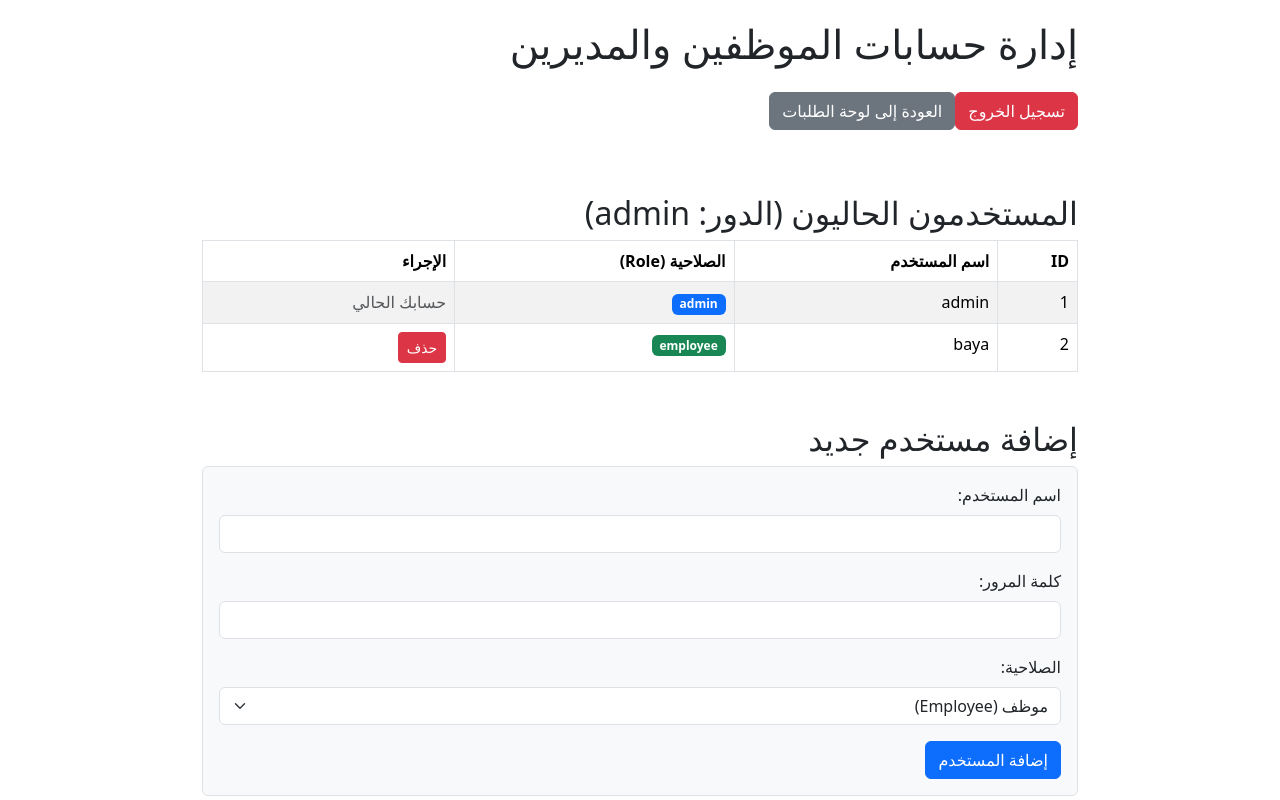
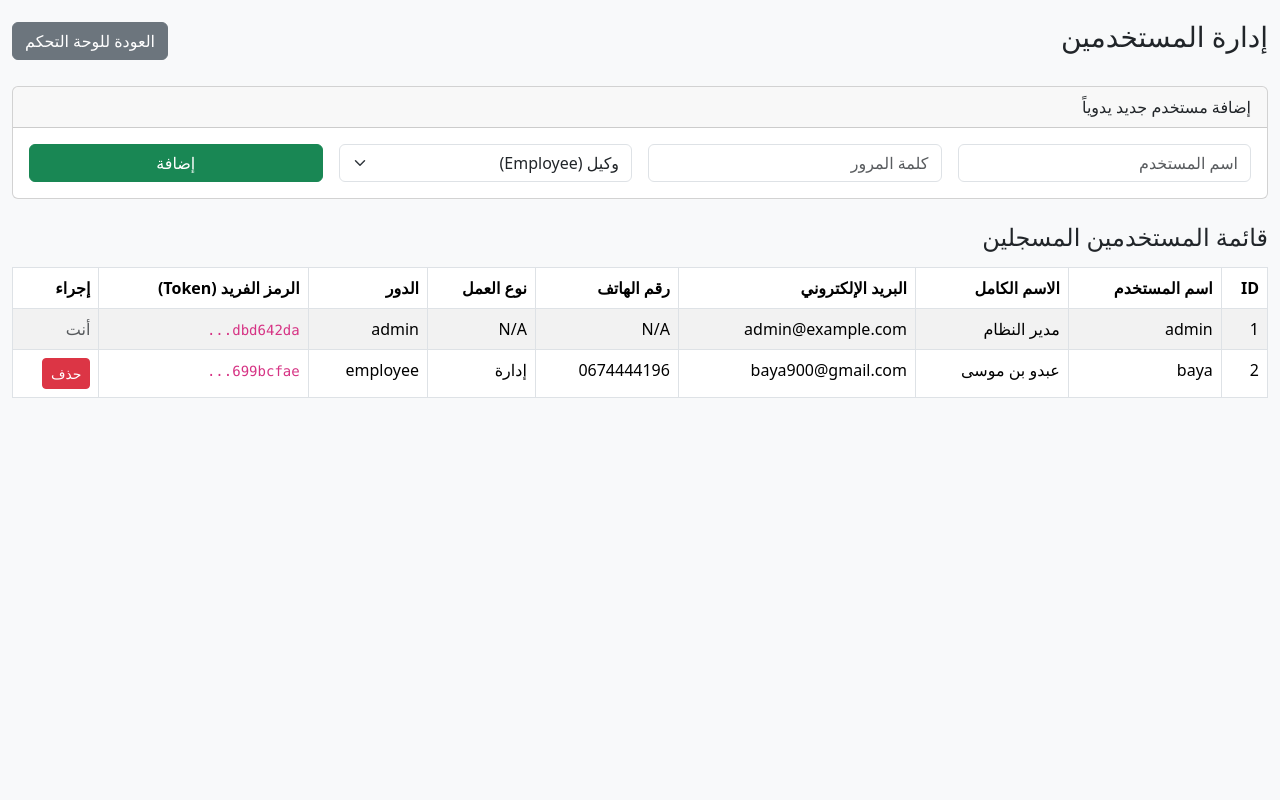
Before and after one commit to tiamo-s9/Abu-Ghassan, a Flask app: page /admin/users in a window 1280 px wide. Run offline with Flask 3, Linux system fonts and the light colour scheme; a user stored in the database is signed in; data comes from the database, SQL or seed files in the repository; both versions use the stored data as it was after the commit; some libraries are stand-ins or nearby versions.

Commit message:
Complete system rebuild: New user schema, direct registration, file serving fix, and self-reloading client form.

```diff
--- a/app.py
+++ b/app.py
@@ -5,6 +5,7 @@ from flask import Flask, render_template, request, redirect, url_for, flash, sen
 from werkzeug.security import generate_password_hash, check_password_hash
 from flask_login import LoginManager, UserMixin, login_user, login_required, logout_user, current_user
 from werkzeug.utils import secure_filename
+import re # للاستخدام في التحقق من صحة البريد الإلكتروني (اختياري)
 
 # ----------------- إعداد Flask وقاعدة البيانات -----------------
 
@@ -13,8 +14,6 @@ app.config['SECRET_KEY'] = os.environ.get('SECRET_KEY', 'your_strong_secret_key_
 app.config['MAX_CONTENT_LENGTH'] = 16 * 1024 * 1024
 
 DATABASE_PATH = 'database.db'
-
-# إعداد مجلد رفع الملفات
 UPLOAD_FOLDER = 'uploads'
 app.config['UPLOAD_FOLDER'] = UPLOAD_FOLDER
 
@@ -29,17 +28,29 @@ def get_db_connection():
 def init_db():
     conn = get_db_connection()
     try:
-        # تأكد من وجود ملف schema.sql في جذر المشروع
         with open('schema.sql', mode='r', encoding='utf-8') as f:
             conn.executescript(f.read())
         conn.commit()
         print("Database initialized successfully.")
+
+        # 🚨 إنشاء حساب مدير افتراضي إذا كانت القاعدة فارغة 🚨
+        if conn.execute('SELECT COUNT(*) FROM users').fetchone()[0] == 0:
+            initial_username = 'admin'
+            initial_password_hash = generate_password_hash('123456') # غير هذا!
+            initial_token = str(uuid.uuid4())
+            conn.execute(
+                "INSERT INTO users (username, password_hash, role, request_token, first_name, last_name, email) VALUES (?, ?, 'admin', ?, ?, ?, ?)",
+                (initial_username, initial_password_hash, initial_token, 'مدير', 'النظام', 'admin@example.com')
+            )
+            conn.commit()
+            print("Default admin account created.")
+
     except sqlite3.Error as e:
         print(f"Error executing schema: {e}")
     finally:
         conn.close()
 
-if not os.path.exists(DATABASE_PATH):
+if not os.path.exists(DATABASE_PATH) or os.path.getsize(DATABASE_PATH) == 0:
     init_db()
 
 # ----------------- إعداد Flask-Login -----------------
@@ -47,45 +58,49 @@ if not os.path.exists(DATABASE_PATH):
 login_manager = LoginManager()
 login_manager.init_app(app)
 login_manager.login_view = 'login'
+login_manager.remember_cookie_duration = 30 * 24 * 60 * 60 # تذكرني لمدة 30 يوم
 
 class User(UserMixin):
-    def __init__(self, id, username, role, request_token):
+    def __init__(self, id, username, role, request_token, first_name=None, last_name=None):
         self.id = id
         self.username = username
         self.role = role
         self.request_token = request_token
+        self.first_name = first_name
+        self.last_name = last_name
 
 @login_manager.user_loader
 def load_user(user_id):
     conn = get_db_connection()
-    user_data = conn.execute('SELECT id, username, role, request_token FROM users WHERE id = ?', (user_id,)).fetchone()
+    user_data = conn.execute('SELECT id, username, role, request_token, first_name, last_name FROM users WHERE id = ?', (user_id,)).fetchone()
     conn.close()
     if user_data:
-        return User(user_data['id'], user_data['username'], user_data['role'], user_data['request_token'])
+        return User(user_data['id'], user_data['username'], user_data['role'], user_data['request_token'], user_data['first_name'], user_data['last_name'])
     return None
 
-# ----------------- مسار الصفحة الرئيسية -----------------
+# ----------------- مسار الصفحة الرئيسية وعرض الملفات -----------------
 
 @app.route('/')
 def index():
     return render_template('index.html')
 
-# ----------------- مسار مخصص لعرض الملفات المرفوعة (حل مشكلة Not Found) -----------------
 @app.route('/uploads/<filename>')
 def uploaded_file(filename):
     """مسار مخصص لعرض الملفات المرفوعة."""
     return send_from_directory(app.config['UPLOAD_FOLDER'], filename)
 
-# ----------------- مسارات المستخدمين -----------------
+# ----------------- مسارات المستخدمين (تسجيل دخول وتسجيل) -----------------
 
 @app.route('/login', methods=('GET', 'POST'))
 def login():
+    # ... (منطق تسجيل الدخول القديم مع إضافة 'remember' me) ...
     if current_user.is_authenticated:
         return redirect(url_for('employee_dashboard'))
 
     if request.method == 'POST':
         username = request.form.get('username')
         password = request.form.get('password')
+        remember = request.form.get('remember') # جديد
 
         conn = get_db_connection()
         user_data = conn.execute('SELECT * FROM users WHERE username = ?', (username,)).fetchone()
@@ -93,7 +108,8 @@ def login():
 
         if user_data and check_password_hash(user_data['password_hash'], password):
             user = User(user_data['id'], user_data['username'], user_data['role'], user_data['request_token'])
-            login_user(user)
+            # 💡 تمرير قيمة remember إلى login_user
+            login_user(user, remember=bool(remember))
             flash('تم تسجيل الدخول بنجاح!', 'success')
             return redirect(url_for('employee_dashboard'))
         else:
@@ -110,38 +126,59 @@ def logout():
 
 @app.route('/register', methods=('GET', 'POST'))
 def register():
-    conn = get_db_connection()
-    user_count = conn.execute('SELECT COUNT(*) FROM users').fetchone()[0]
-    conn.close()
-
-    if user_count > 0:
-        flash('لا يمكن إنشاء حسابات جديدة إلا بواسطة المدير عبر لوحة التحكم.', 'warning')
-        return redirect(url_for('login'))
-
     if request.method == 'POST':
+        # 💡 جمع جميع الحقول الجديدة
         username = request.form.get('username')
         password = request.form.get('password')
+        first_name = request.form.get('first_name')
+        last_name = request.form.get('last_name')
+        work_type = request.form.get('work_type')
+        email = request.form.get('email')
+        phone_number = request.form.get('phone_number')
+        gender = request.form.get('gender')
+        age = request.form.get('age')
 
-        if not username or not password:
-            flash('يجب إدخال اسم المستخدم وكلمة المرور', 'danger')
-        else:
-            password_hash = generate_password_hash(password)
-            request_token = str(uuid.uuid4())
-            conn = get_db_connection()
-            try:
-                conn.execute(
-                    "INSERT INTO users (username, password_hash, role, request_token) VALUES (?, ?, 'admin', ?)",
-                    (username, password_hash, request_token)
-                )
-                conn.commit()
-                flash('تم إنشاء حساب المدير بنجاح. يمكنك الآن تسجيل الدخول.', 'success')
-                return redirect(url_for('login'))
-            except sqlite3.IntegrityError:
-                flash('اسم المستخدم موجود بالفعل. اختر اسماً آخر.', 'danger')
-            finally:
-                conn.close()
+        # 💡 حقل التحقق من الروبوت (CAPTCHA بسيط)
+        captcha_response = request.form.get('captcha')
+
+        required_fields = [username, password, first_name, last_name, email, phone_number, gender, age, work_type]
+
+        if not all(required_fields):
+            flash('الرجاء تعبئة جميع الحقول المطلوبة.', 'danger')
+            return render_template('register.html')
+
+        if password and len(password) < 6:
+            flash('يجب أن تكون كلمة المرور 6 أحرف على الأقل.', 'danger')
+            return render_template('register.html')
+
+        # 🚨 التحقق من الكابتشا البسيط
+        if captcha_response != '4': # افترض أن سؤال CAPTCHA هو (2 + 2 = ?)
+             flash('الرجاء حل سؤال التحقق بشكل صحيح.', 'danger')
+             return render_template('register.html')
+
+        password_hash = generate_password_hash(password)
+        request_token = str(uuid.uuid4()) # رمز فريد لكل وكيل
+
+        conn = get_db_connection()
+        try:
+            conn.execute(
+                """INSERT INTO users (username, password_hash, role, request_token, first_name, last_name, work_type, email, phone_number, gender, age)
+                VALUES (?, ?, 'employee', ?, ?, ?, ?, ?, ?, ?, ?)""", # 🚨 الدور الافتراضي هو 'employee'
+                (username, password_hash, request_token, first_name, last_name, work_type, email, phone_number, gender, int(age))
+            )
+            conn.commit()
+            flash('تم إنشاء حسابك بنجاح. يمكنك الآن تسجيل الدخول.', 'success')
+            return redirect(url_for('login'))
+        except sqlite3.IntegrityError:
+            flash('اسم المستخدم أو البريد الإلكتروني موجود بالفعل. اختر بيانات أخرى.', 'danger')
+        except ValueError:
+            flash('الرجاء إدخال العمر كرقم صحيح.', 'danger')
+        finally:
+            conn.close()
 
     return render_template('register.html')
+
+# ----------------- مسارات المدير -----------------
 
 @app.route('/admin/users', methods=('GET', 'POST'))
 @login_required
@@ -151,7 +188,7 @@ def admin_users():
         return redirect(url_for('employee_dashboard'))
 
     conn = get_db_connection()
-
+    # ... (منطق إضافة وحذف المستخدمين القديم - لا نحتاج الإضافة هنا بعد الآن لكن سنبقيها) ...
     if request.method == 'POST':
         action = request.form.get('action')
 
@@ -160,12 +197,19 @@ def admin_users():
             password = request.form.get('password')
             role = request.form.get('role', 'employee')
 
+            # 💡 نحتاج الحقول الجديدة هنا أيضًا إذا كنا نريد الإضافة من المدير
+            first_name = request.form.get('first_name', 'N/A')
+            last_name = request.form.get('last_name', 'N/A')
+            email = request.form.get('email', 'N/A')
+            work_type = request.form.get('work_type', 'N/A')
+
             if username and password:
                 password_hash = generate_password_hash(password)
                 request_token = str(uuid.uuid4())
                 try:
-                    conn.execute("INSERT INTO users (username, password_hash, role, request_token) VALUES (?, ?, ?, ?)",
-                                 (username, password_hash, role, request_token))
+                    conn.execute("""INSERT INTO users (username, password_hash, role, request_token, first_name, last_name, work_type, email)
+                                    VALUES (?, ?, ?, ?, ?, ?, ?, ?)""",
+                                 (username, password_hash, role, request_token, first_name, last_name, work_type, email))
                     conn.commit()
                     flash(f'تمت إضافة المستخدم {username} بنجاح كـ {role}.', 'success')
                 except sqlite3.IntegrityError:
@@ -180,17 +224,17 @@ def admin_users():
             else:
                 flash('لا يمكنك حذف حسابك الحالي.', 'danger')
 
-    users = conn.execute('SELECT id, username, role, request_token FROM users').fetchall()
+    users = conn.execute('SELECT id, username, role, request_token, first_name, last_name, email, phone_number, work_type FROM users').fetchall()
     conn.close()
     return render_template('admin_users.html', users=users)
 
-# ----------------- مسار رفع الطلب (للوكيل/العميل) (حل مشكلة تسجيل الدخول) -----------------
+# ----------------- مسارات الطلبات (العملاء والوكلاء) -----------------
 
 @app.route('/request/<token>', methods=('GET', 'POST'))
 def upload_order_by_agent(token):
-    """مسار طلب العميل الفريد المرتبط بالوكيل (المكتب) ومعالجة رفع الملفات."""
+    """مسار طلب العميل الفريد ومعالجة رفع الملفات وإعادة التحميل الذاتي (Self-Reload) بعد النجاح."""
     conn = get_db_connection()
-    agent = conn.execute('SELECT username FROM users WHERE request_token = ?', (token,)).fetchone()
+    agent = conn.execute('SELECT username, first_name FROM users WHERE request_token = ?', (token,)).fetchone()
     conn.close()
 
     if not agent:
@@ -198,16 +242,15 @@ def upload_order_by_agent(token):
         return redirect(url_for('index'))
 
     agent_username = agent['username']
+    agent_name = agent['first_name'] # اسم الوكيل للعرض في رسالة النجاح
 
     if request.method == 'POST':
-        # الحصول على حقول النموذج
         product_type = request.form.get('product_type')
         customer_name = request.form.get('customer_name')
         phone_number = request.form.get('phone_number')
         location = request.form.get('location')
         details = request.form.get('details')
 
-        # ----------------- معالجة رفع الملف -----------------
         file = request.files.get('order_file')
         db_filename = "No File"
 
@@ -216,11 +259,10 @@ def upload_order_by_agent(token):
             file_path = os.path.join(app.config['UPLOAD_FOLDER'], filename)
             file.save(file_path)
             db_filename = filename
-        # -----------------------------------------------------
 
         if not all([product_type, customer_name, phone_number, location]):
             flash('الرجاء تعبئة جميع الحقول المطلوبة.', 'danger')
-            return render_template('upload.html', agent_token=token)
+            return render_template('upload.html', agent_token=token, agent_name=agent_name)
 
         conn = get_db_connection()
         conn.execute(
@@ -229,19 +271,20 @@ def upload_order_by_agent(token):
         )
         conn.commit()
         conn.close()
-        flash(f'تم استلام طلبك بنجاح وسيتم معالجته بواسطة الوكيل {agent_username}!', 'success')
-        return redirect(url_for('success'))
 
-    return render_template('upload.html', agent_token=token)
+        flash(f'تم استلام طلبك بنجاح وسيتم معالجته بواسطة الوكيل {agent_name}!', 'success')
 
+        # 💡 التعديل هنا: إعادة التوجيه إلى نفس صفحة الطلب الفريدة لإرسال طلب آخر
+        return redirect(url_for('upload_order_by_agent', token=token))
 
-@app.route('/success')
-def success():
-    return render_template('success.html')
+    # عند التحميل الأول للصفحة
+    return render_template('upload.html', agent_token=token, agent_name=agent_name)
+
 
 @app.route('/dashboard', methods=('GET', 'POST'))
 @login_required
 def employee_dashboard():
+    # ... (منطق لوحة التحكم القديم) ...
     if current_user.role not in ['admin', 'employee']:
         flash('ليس لديك الصلاحية الكافية للوصول إلى هذه الصفحة.', 'danger')
         return redirect(url_for('login'))
@@ -275,4 +318,6 @@ def employee_dashboard():
     return render_template('dashboard.html', orders=orders, agent_link=agent_link)
 
 if __name__ == '__main__':
+    # 💡 تأكد من أنك تستخدم هذا فقط محليًا.
+    # عند النشر على Render، يجب أن تعتمد على gunicorn
     app.run(debug=True)
--- a/templates/admin_users.html
+++ b/templates/admin_users.html
@@ -2,20 +2,21 @@
 <html lang="ar" dir="rtl">
 <head>
     <meta charset="UTF-8">
-    <title>لوحة تحكم المدير - إدارة المستخدمين</title>
+    <meta name="viewport" content="width=device-width, initial-scale=1.0">
+    <title>إدارة المستخدمين - المدير</title>
     <link rel="stylesheet" href="https://cdnjs.cloudflare.com/ajax/libs/bootstrap/5.3.3/css/bootstrap.rtl.min.css">
     <style>
-        body { padding-top: 20px; }
-        .container { max-width: 900px; }
-        .flash { margin-bottom: 20px; }
-        .table th, .table td { text-align: right; }
+        body { padding-top: 20px; background-color: #f8f9fa; }
+        .table-responsive { max-width: 100%; overflow-x: auto; }
+        .user-table th, .user-table td { white-space: nowrap; }
     </style>
 </head>
 <body>
-<div class="container">
-    <h1 class="mb-4">إدارة حسابات الموظفين والمديرين</h1>
-    <a href="{{ url_for('employee_dashboard') }}" class="btn btn-secondary mb-3">العودة إلى لوحة الطلبات</a>
-    <a href="{{ url_for('logout') }}" class="btn btn-danger mb-3 float-start">تسجيل الخروج</a>
+<div class="container-fluid">
+    <div class="d-flex justify-content-between align-items-center mb-4">
+        <h1 class="h3">إدارة المستخدمين</h1>
+        <a href="{{ url_for('employee_dashboard') }}" class="btn btn-secondary">العودة للوحة التحكم</a>
+    </div>
 
     {% with messages = get_flashed_messages(with_categories=true) %}
         {% if messages %}
@@ -25,14 +26,53 @@
         {% endif %}
     {% endwith %}
 
-    <h2 class="mt-5">المستخدمون الحاليون (الدور: {{ current_user.role }})</h2>
-    <table class="table table-bordered table-striped">
+    <div class="card mb-4">
+        <div class="card-header">
+            إضافة مستخدم جديد يدوياً
+        </div>
+        <div class="card-body">
+            <form method="POST" action="{{ url_for('admin_users') }}">
+                <input type="hidden" name="action" value="add">
+                <div class="row g-3">
+                    <div class="col-md-3">
+                        <input type="text" name="username" class="form-control" placeholder="اسم المستخدم" required>
+                    </div>
+                    <div class="col-md-3">
+                        <input type="password" name="password" class="form-control" placeholder="كلمة المرور" required>
+                    </div>
+                    <div class="col-md-3">
+                         <select name="role" class="form-select">
+                            <option value="employee" selected>وكيل (Employee)</option>
+                            <option value="admin">مدير (Admin)</option>
+                        </select>
+                    </div>
+                    <input type="hidden" name="first_name" value="تمت_الإضافة_يدويا">
+                    <input type="hidden" name="last_name" value="تمت_الإضافة_يدويا">
+                    <input type="hidden" name="email" value="{{ 'manual_' + (range(1000, 9999) | random | string) + '@example.com' }}">
+                    <input type="hidden" name="work_type" value="يدوي">
+
+                    <div class="col-md-3">
+                        <button type="submit" class="btn btn-success w-100">إضافة</button>
+                    </div>
+                </div>
+            </form>
+        </div>
+    </div>
+
+    <h2 class="h4 mb-3">قائمة المستخدمين المسجلين</h2>
+    <div class="table-responsive">
+        <table class="table table-striped table-bordered user-table">
             <thead>
                 <tr>
                     <th>ID</th>
                     <th>اسم المستخدم</th>
-                <th>الصلاحية (Role)</th>
-                <th>الإجراء</th>
+                    <th>الاسم الكامل</th>
+                    <th>البريد الإلكتروني</th>
+                    <th>رقم الهاتف</th>
+                    <th>نوع العمل</th>
+                    <th>الدور</th>
+                    <th>الرمز الفريد (Token)</th>
+                    <th>إجراء</th>
                 </tr>
             </thead>
             <tbody>
@@ -40,43 +80,31 @@
                 <tr>
                     <td>{{ user['id'] }}</td>
                     <td>{{ user['username'] }}</td>
-                <td><span class="badge bg-{{ 'primary' if user['role'] == 'admin' else 'success' }}">{{ user['role'] }}</span></td>
+                    <td>{{ user['first_name'] }} {{ user['last_name'] }}</td>
+                    <td>{{ user['email'] }}</td>
+                    <td>{{ user['phone_number'] if user['phone_number'] else 'N/A' }}</td>
+                    <td>{{ user['work_type'] if user['work_type'] else 'N/A' }}</td>
+                    <td>{{ user['role'] }}</td>
+                    <td>
+                        <code title="الرابط الفريد للوكيل">{{ user['request_token'][:8] }}...</code>
+                    </td>
                     <td>
                         {% if user['id'] != current_user.id %}
-                        <form method="POST" style="display:inline;" onsubmit="return confirm('هل أنت متأكد من حذف هذا المستخدم؟');">
+                        <form method="POST" style="display:inline;">
                             <input type="hidden" name="action" value="delete">
                             <input type="hidden" name="user_id" value="{{ user['id'] }}">
-                            <button type="submit" class="btn btn-sm btn-danger">حذف</button>
+                            <button type="submit" class="btn btn-sm btn-danger" onclick="return confirm('هل أنت متأكد من حذف المستخدم {{ user['username'] }}؟')">حذف</button>
                         </form>
                         {% else %}
-                        <span class="text-muted">حسابك الحالي</span>
+                        <span class="text-muted">أنت</span>
                         {% endif %}
                     </td>
                 </tr>
                 {% endfor %}
             </tbody>
         </table>
-
-    <h2 class="mt-5">إضافة مستخدم جديد</h2>
-    <form method="POST" class="p-3 border rounded bg-light">
-        <input type="hidden" name="action" value="add">
-        <div class="mb-3">
-            <label for="username" class="form-label">اسم المستخدم:</label>
-            <input type="text" class="form-control" id="username" name="username" required>
     </div>
-        <div class="mb-3">
-            <label for="password" class="form-label">كلمة المرور:</label>
-            <input type="password" class="form-control" id="password" name="password" required>
 </div>
-        <div class="mb-3">
-            <label for="role" class="form-label">الصلاحية:</label>
-            <select class="form-select" id="role" name="role">
-                <option value="employee">موظف (Employee)</option>
-                <option value="admin">مدير (Admin)</option>
-            </select>
-        </div>
-        <button type="submit" class="btn btn-primary">إضافة المستخدم</button>
-    </form>
-</div>
+<script src="https://cdnjs.cloudflare.com/ajax/libs/bootstrap/5.3.3/js/bootstrap.bundle.min.js"></script>
 </body>
 </html>
--- a/templates/upload.html
+++ b/templates/upload.html
@@ -10,8 +10,8 @@
 </head>
 <body>
     <div class="container">
-        <h1 class="mb-4 text-center">نموذج طلب العميل</h1>
-        <p class="text-center text-muted">سيتم معالجة هذا الطلب من خلال الوكيل الخاص بك.</p>
+        <h1 class="mb-4 text-center">نموذج طلب جديد</h1>
+        <p class="text-center text-muted">سيتم معالجة هذا الطلب من خلال الوكيل: <strong>{{ agent_name if agent_name else 'الوكيل' }}</strong>.</p>
 
         {% with messages = get_flashed_messages(with_categories=true) %}
             {% if messages %}
@@ -58,5 +58,6 @@
             <button type="submit" class="btn btn-success w-100">إرسال الطلب</button>
         </form>
     </div>
+    <script src="https://cdnjs.cloudflare.com/ajax/libs/bootstrap/5.3.3/js/bootstrap.bundle.min.js"></script>
 </body>
 </html>
```
Also changed, not shown: schema.sql (+21 -7 lines), templates/login.html (+19 -12 lines), templates/register.html (+74 -7 lines), database.db (added). Lines whose indentation alone changed are shown as unchanged.
